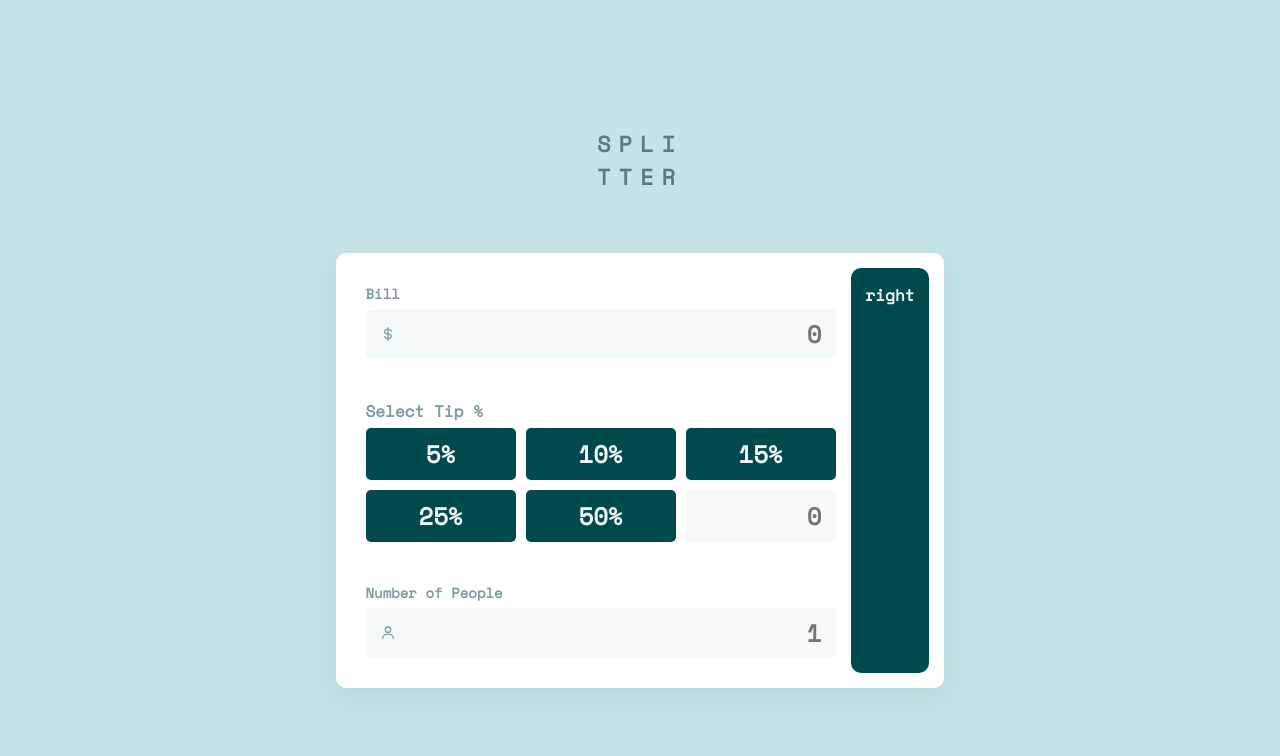
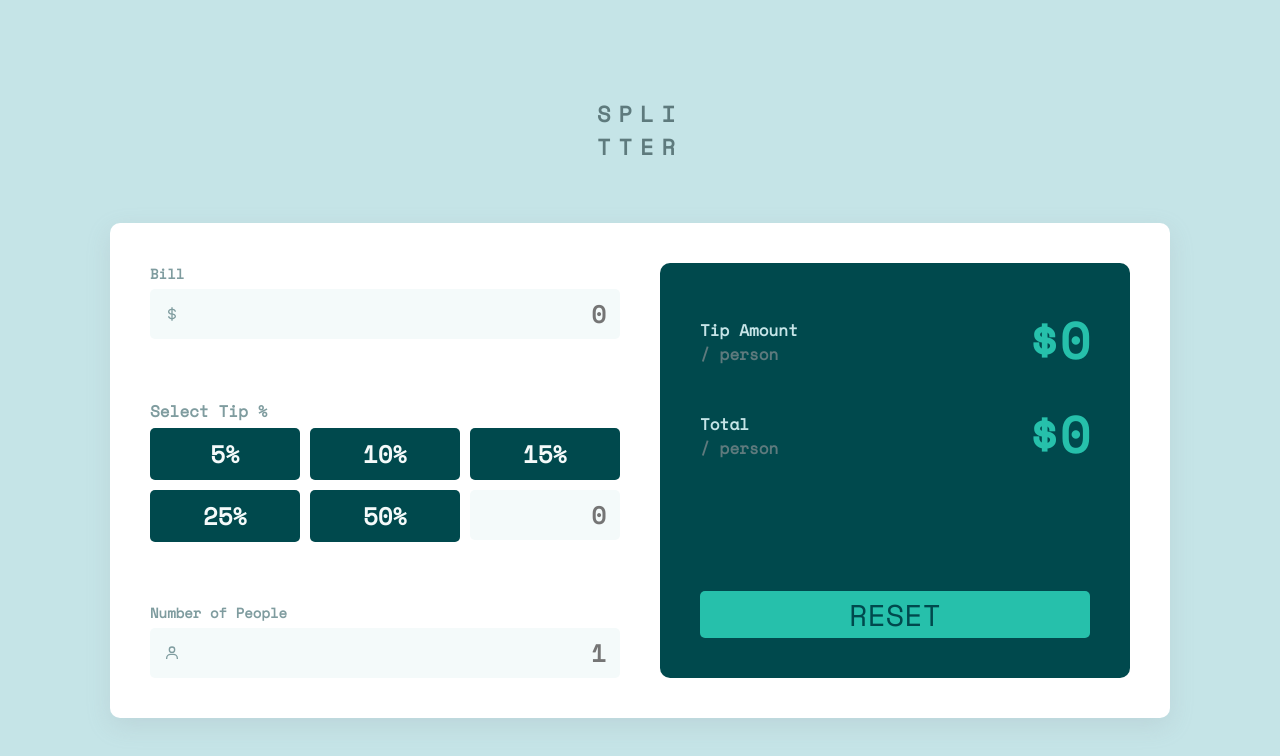
Before and after one commit to witzkvn/frontendmentor-tip-calculator, a React (Create React App) app: page / in a window 1280 px wide. Shown: the top 756 px of the page. Built offline with nearby package versions, Linux system fonts and the light colour scheme.

Commit message:
result screen and some design adjustments

```diff
--- a/src/App.js
+++ b/src/App.js
@@ -1,9 +1,10 @@
-import styles from "./app.module.css";
+import styles from "./styles/app.module.css";
 import CustomNumberInput from "./components/custom-input/custom-input";
 import BlockWrapper from "./layout/block-wrapper/BlockWrapper";
 import { BiDollar, BiUser } from "react-icons/bi";
 import CustomButton from "./components/custom-button/custom-button";
 import { useId } from "react";
+import ResultScreen from "./layout/result-screen/result-screen";
 
 function App() {
   const customTipId = useId();
@@ -20,9 +21,9 @@ function App() {
         level="primary"
         withShadow={true}
       >
-        <BlockWrapper level="primary" withShadow={false}>
+        <div className={styles.left}>
           <CustomNumberInput labelText="Bill" Icon={BiDollar} min={0} />
-          <section className={styles.tip}>
+          <section>
             <label htmlFor={customTipId} className={styles.tipLabel}>
               Select Tip %
             </label>
@@ -40,9 +41,9 @@ function App() {
             Icon={BiUser}
             min={1}
           />
-        </BlockWrapper>
+        </div>
         <BlockWrapper level="secondary" withShadow={false}>
-          right
+          <ResultScreen />
         </BlockWrapper>
       </BlockWrapper>
     </main>
--- a/src/components/custom-input/custom-input.js
+++ b/src/components/custom-input/custom-input.js
@@ -31,7 +31,7 @@ const CustomNumberInput = ({ labelText, Icon, customId, min = 0 }) => {
   return (
     <>
       {listenersReady && (
-        <>
+        <div>
           {labelText && (
             <div className={styles.labelWrapper}>
               <label className={styles.label} htmlFor={customId || uniqueId}>
@@ -62,7 +62,7 @@ const CustomNumberInput = ({ labelText, Icon, customId, min = 0 }) => {
               placeholder={min}
             />
           </div>
-        </>
+        </div>
       )}
     </>
   );
--- a/src/layout/block-wrapper/block-wrapper.module.css
+++ b/src/layout/block-wrapper/block-wrapper.module.css
@@ -1,6 +1,6 @@
 .wrapper {
   border-radius: var(--border-radius-big);
-  padding: 1.5rem;
+  padding: 4rem;
 }
 
 .wrapperPrimary {
--- /dev/null
+++ b/src/layout/result-screen/result-screen.js
@@ -0,0 +1,26 @@
+import React from "react";
+import styles from "./result-screen.module.css";
+
+const ResultScreen = ({ tipPerPerson, totalPerPerson }) => {
+  return (
+    <section className={styles.resultScreen}>
+      <div className={styles.resultBox}>
+        <div className={styles.resultItem}>
+          <p className={styles.resultTitle}>Tip Amount</p>
+          <p className={styles.resultSubTitle}>/ person</p>
+        </div>
+        <div className={styles.resultValue}>${tipPerPerson || 0}</div>
+      </div>
+      <div className={styles.resultBox}>
+        <div className={styles.resultItem}>
+          <p className={styles.resultTitle}>Total</p>
+          <p className={styles.resultSubTitle}>/ person</p>
+        </div>
+        <div className={styles.resultValue}>${totalPerPerson || 0}</div>
+      </div>
+      <button className={styles.resetBtn}>Reset</button>
+    </section>
+  );
+};
+
+export default ResultScreen;
--- /dev/null
+++ b/src/layout/result-screen/result-screen.module.css
@@ -0,0 +1,49 @@
+.resultScreen {
+  display: flex;
+  flex-direction: column;
+  height: 100%;
+}
+
+.resultBox {
+  display: flex;
+  margin-bottom: 2rem;
+}
+
+.resultItem {
+  display: flex;
+  flex-direction: column;
+  margin-top: 1.5rem;
+}
+
+.resultTitle {
+  color: var(--light-grayish-cyan);
+}
+
+.resultSubTitle {
+  color: var(--dark-grayish-cyan);
+}
+
+.resultValue {
+  font-size: 5rem;
+  color: var(--cyan);
+  margin-left: 3rem;
+  flex: 1;
+  text-align: right;
+}
+
+.resetBtn {
+  border: none;
+  background-color: var(--cyan);
+  color: var(--dark-cyan);
+  font-family: inherit;
+  font-size: 3rem;
+  text-transform: uppercase;
+  margin-top: 10rem;
+  border-radius: var(--border-radius-small);
+  cursor: pointer;
+  transition: var(--transition);
+}
+
+.resetBtn:hover {
+  background-color: var(--light-grayish-cyan);
+}
--- a/src/app.module.css
+++ b/src/styles/app.module.css
@@ -13,11 +13,15 @@
 }
 
 .wrapper {
-  display: flex;
+  display: grid;
+  grid-template-columns: repeat(2, 1fr);
+  gap: 4rem;
 }
 
-.tip {
-  margin: 4rem 0;
+.left {
+  display: flex;
+  flex-direction: column;
+  justify-content: space-between;
 }
 
 .tipLabel {
--- a/src/styles/index.css
+++ b/src/styles/index.css
@@ -17,3 +17,7 @@ body {
   font-weight: var(--font-weight);
   font-size: 1.6rem;
 }
+
+p {
+  margin: 0;
+}
```
